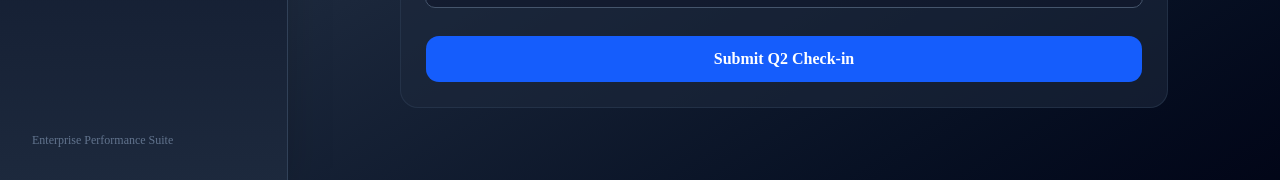
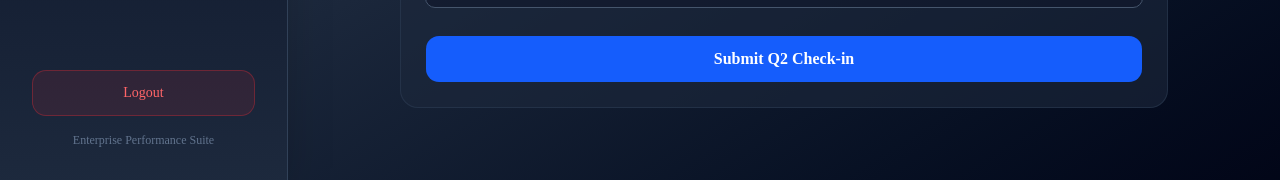
Before and after one commit to Techno-cod/goal-tracking-portal, a Next.js app: page /checkin in a window 1280 px wide. Shown: the part 620-800 px from the top of the page. Built offline with nearby package versions, Linux system fonts and the light colour scheme; no server answers.

Commit message:
Implemented authentication and full workflow persistence

```diff
--- a/components/ui/Sidebar.tsx
+++ b/components/ui/Sidebar.tsx
@@ -1,8 +1,19 @@
 "use client";
 
 import Link from "next/link";
+import { useRouter } from "next/navigation";
+import { supabase } from "@/app/supabase";
 
 export default function Sidebar() {
+  const router = useRouter();
+
+const handleLogout = async () => {
+  await supabase.auth.signOut();
+
+  localStorage.removeItem("role");
+
+  router.push("/");
+};
   return (
     <div className="w-72 min-h-screen bg-gradient-to-b from-slate-950 via-slate-900 to-slate-800 text-white p-8 fixed shadow-2xl border-r border-slate-700">
       <div className="mb-12">
@@ -52,9 +63,18 @@ export default function Sidebar() {
         </Link>
       </div>
 
-      <div className="absolute bottom-8 left-8 text-xs text-slate-500">
-        Enterprise Performance Suite
-      </div>
+      <div className="absolute bottom-8 left-8 right-8">
+  <button
+    onClick={handleLogout}
+    className="w-full bg-red-500/10 hover:bg-red-500/20 border border-red-500/30 text-red-400 rounded-xl py-3 text-sm transition-all"
+  >
+    Logout
+  </button>
+
+  <p className="text-xs text-slate-500 mt-4 text-center">
+    Enterprise Performance Suite
+  </p>
+</div>
     </div>
   );
 }
```
